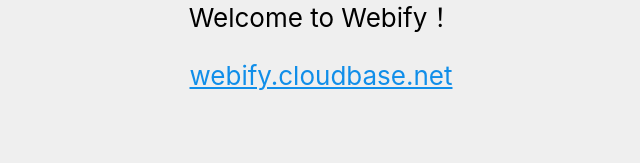
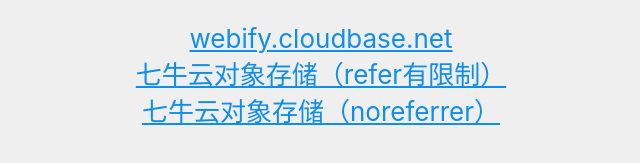
Before and after one commit to xulonc/qiniu-web, a plain HTML site: page index.html in a window 1280 px wide. Shown: the part 529-692 px from the top of the page, without its empty margins (319-959 px from the left). Drawn offline with Linux system fonts and the light colour scheme.

Commit message:
验证refer防盗链

```diff
--- a/index.html
+++ b/index.html
@@ -60,6 +60,10 @@
                 <p>Welcome to Webify！</p>
                 <a class="App-link" href="https://webify.cloudbase.net/"
                     target="_blank" rel="noopener noreferrer">webify.cloudbase.net</a>
+                <a class="App-link" href="http://bucketcdn.koafun.com/index.html"
+                    target="_blank" rel="noopener">七牛云对象存储（refer有限制）</a>
+                <a class="App-link" href="http://bucketcdn.koafun.com/index.html"
+                    target="_blank" rel="noopener noreferrer">七牛云对象存储（noreferrer）</a>
             </header>
         </div>
     </div>
```
